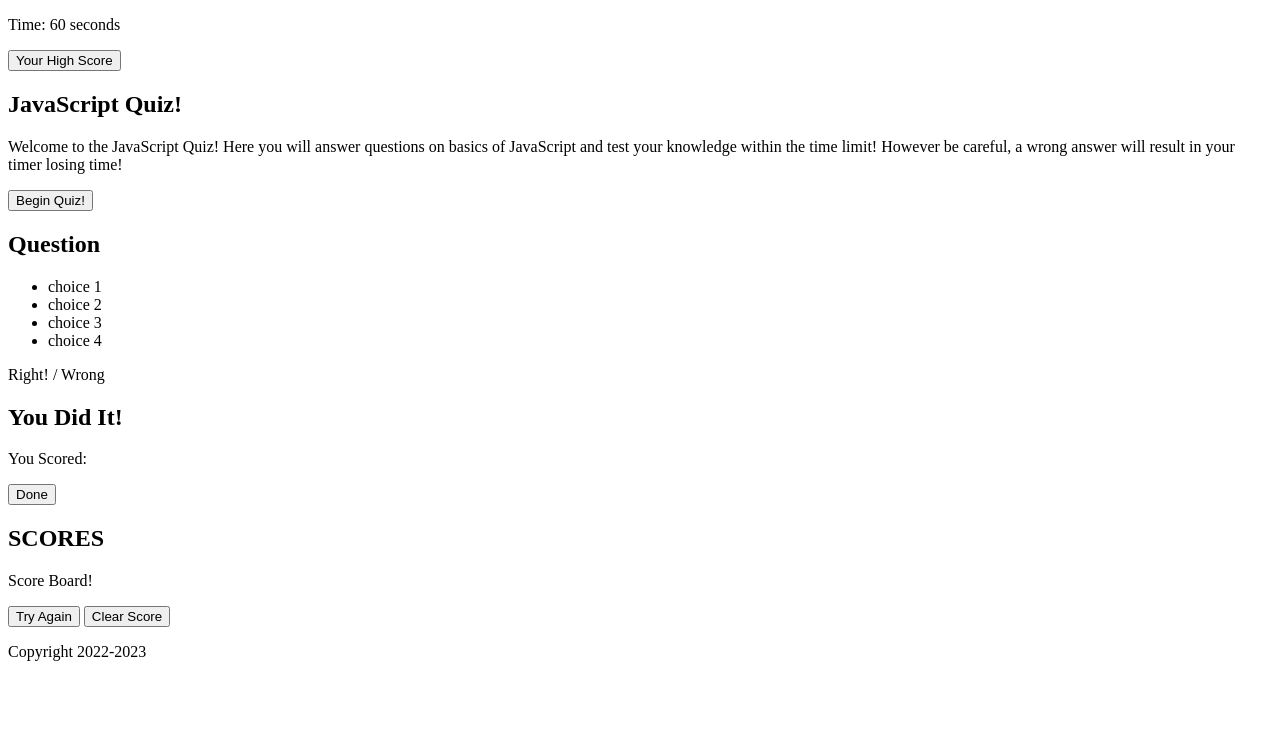
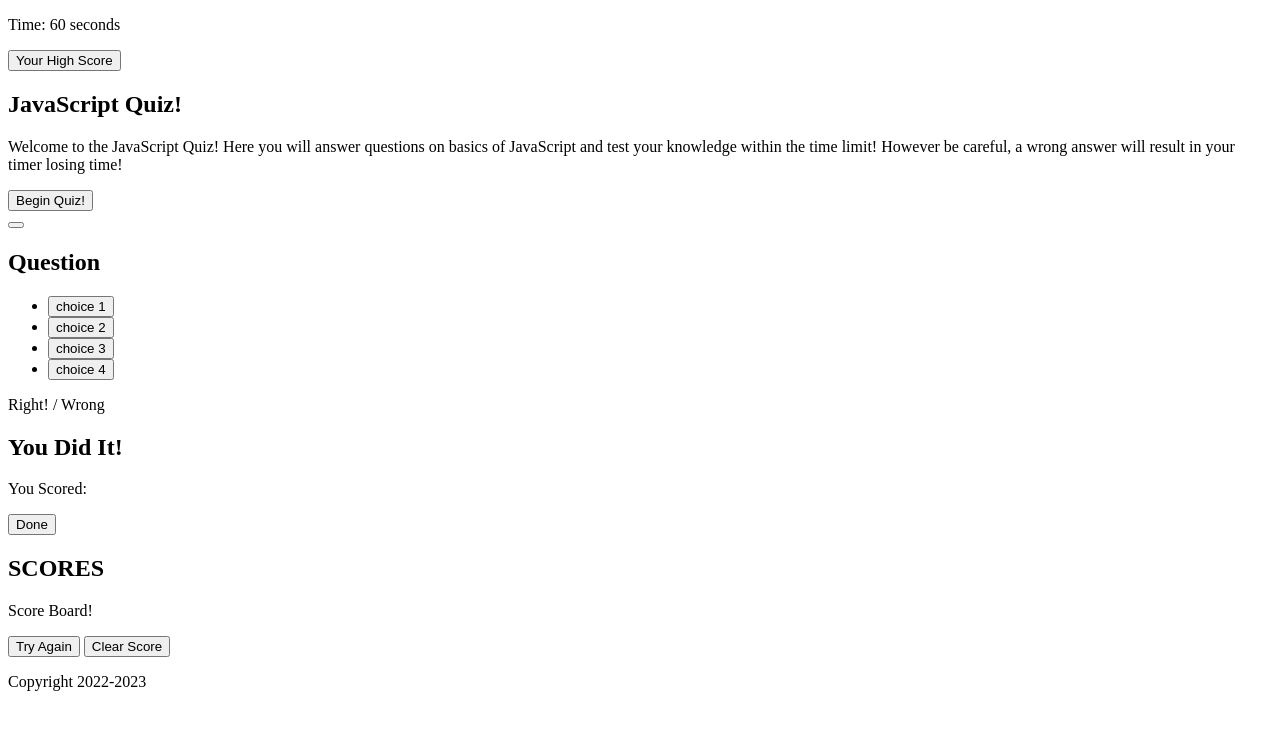
Before and after one commit to DiegoCamilli/Code-Quiz-, a plain HTML site: page index.html in a window 1280 px wide. Drawn offline with Linux system fonts and the light colour scheme.

Commit message:
fixed choices to be buttons

```diff
--- a/index.html
+++ b/index.html
@@ -29,15 +29,15 @@
                 <button class="button" id="begin-quiz">Begin Quiz!</button>
             </div>
         </section>
-
+        <button></button>
         <section class="Quiz" id="quiz">
             <div>
                 <h2 id="queestion">Question</h2>
                 <ul>
-                    <li class="choice-btn" id="choice-btnA" value="a">choice 1</li>
-                    <li class="choice-btn" id="choice-btnB" value="a">choice 2</li>
-                    <li class="choice-btn" id="choice-btnC" value="a">choice 3</li>
-                    <li class="choice-btn" id="choice-btnD" value="a">choice 4</li>
+                    <li><button class="choice-btn" id="choice-btnA" value="a">choice 1</button></li>
+                    <li><button class="choice-btn" id="choice-btnB" value="a">choice 2</button></li>
+                    <li><button class="choice-btn" id="choice-btnC" value="a">choice 3</button></li>
+                    <li><button class="choice-btn" id="choice-btnD" value="a">choice 4</button></li>
                 </ul>
             </div>
             <div id="result">
```
